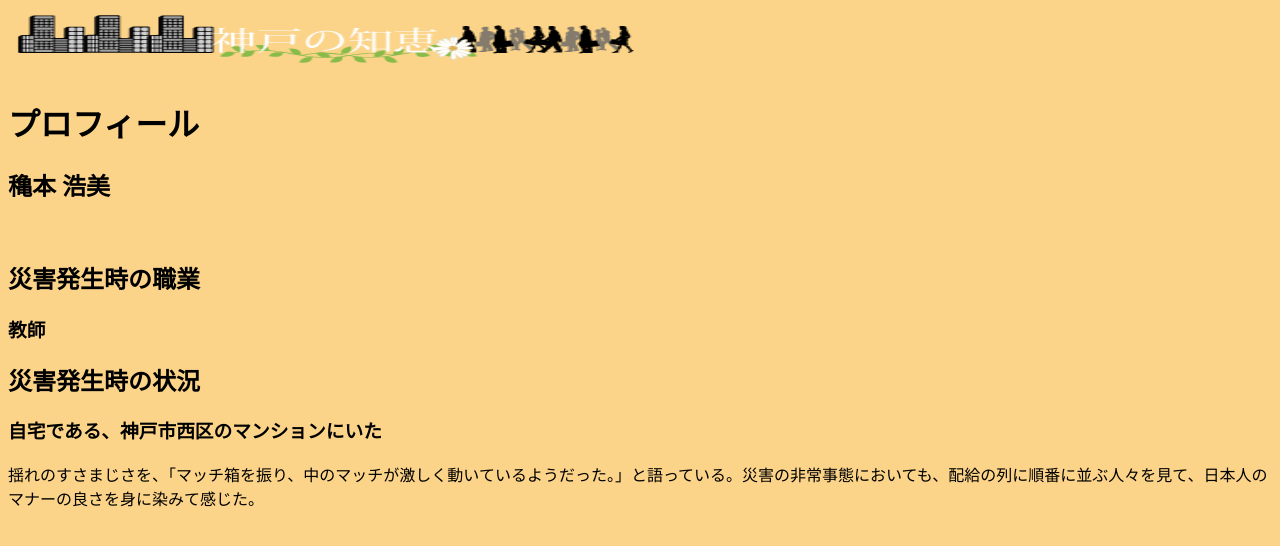
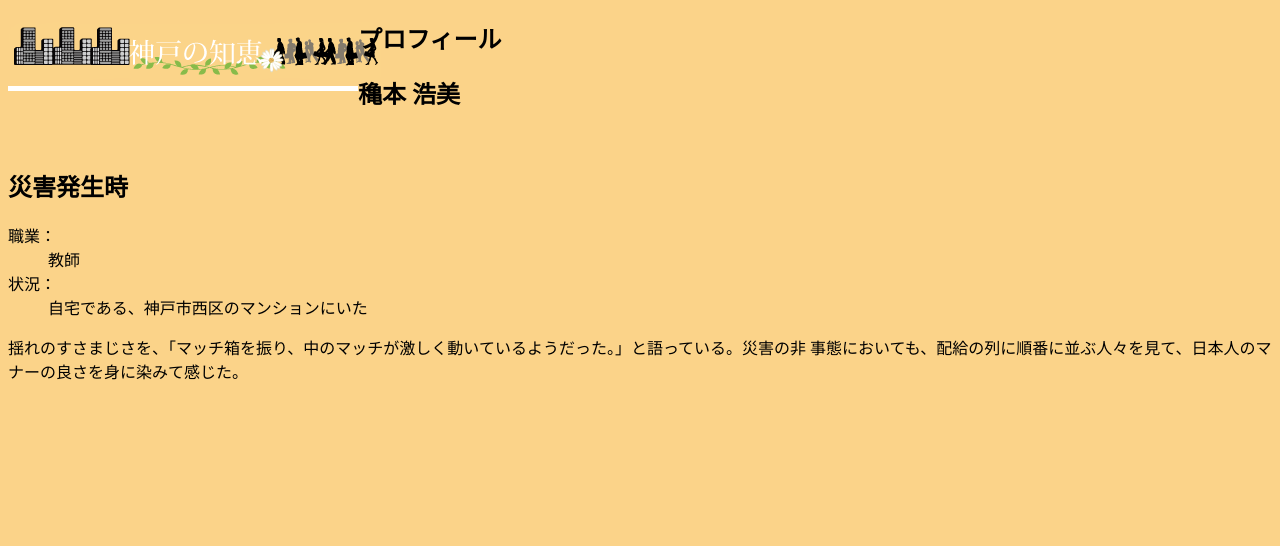
Before and after one commit to hllxlva/knowledge, a plain HTML site: page index.html in a window 1280 px wide. Drawn offline with Linux system fonts and the light colour scheme.

Commit message:
写真真ん中背景白

```diff
--- a/index.html
+++ b/index.html
@@ -7,19 +7,30 @@
 </head>
 <body>
 	<!-- /.神戸の知恵 -->
-	<img src="人々.png" width="50%" height="66">
+	<section id="heading">
+      <div style="text-align:center">
+		<img src="人々.png" width="374" height="66" alt="">
+	　　</div>
+    </section>
+
+	<!--<img src="人々.png" width="374" height="66">-->
 	<!--プロフィール-->
+	<section id="profile">
 		<h1>プロフィール</h1>
 		<h2 class="name">穐本 浩美</h2>
 		<figure class="profPhoto">
 			<img src=".jpg" width="50%" alt="">
 		</figure>
 		<!--/紹介-->
-	<h2>災害発生時の職業</h2>
-	<h3>教師</h3>
-	<h2>災害発生時の状況</h2>
-	<h3>自宅である、神戸市西区のマンションにいた</h3>
+		<h2>災害発生時</h2>
+		<dl>
+			<dt>職業：</dt>
+			<dd>教師</dd>
+			<dt>状況：</dt>
+			<dd>自宅である、神戸市西区のマンションにいた</dd>
+		</dl>
 		<!--/#知恵-->
-	<p>揺れのすさまじさを、「マッチ箱を振り、中のマッチが激しく動いているようだった。」と語っている。災害の非常事態においても、配給の列に順番に並ぶ人々を見て、日本人のマナーの良さを身に染みて感じた。</p>
+		<p>揺れのすさまじさを、「マッチ箱を振り、中のマッチが激しく動いているようだった。」と語っている。災害の非	事態においても、配給の列に順番に並ぶ人々を見て、日本人のマナーの良さを身に染みて感じた。</p>
+	</section>
 </body>
 </html>
--- a/style.css
+++ b/style.css
@@ -8,3 +8,8 @@ body{
 	display: block;
 	margin: 0 auto;
 }
+#heading {
+    width: 350px;
+    float: left;
+    background: #FFFFFF;
+}
```
Lines whose indentation alone changed are shown as unchanged.
